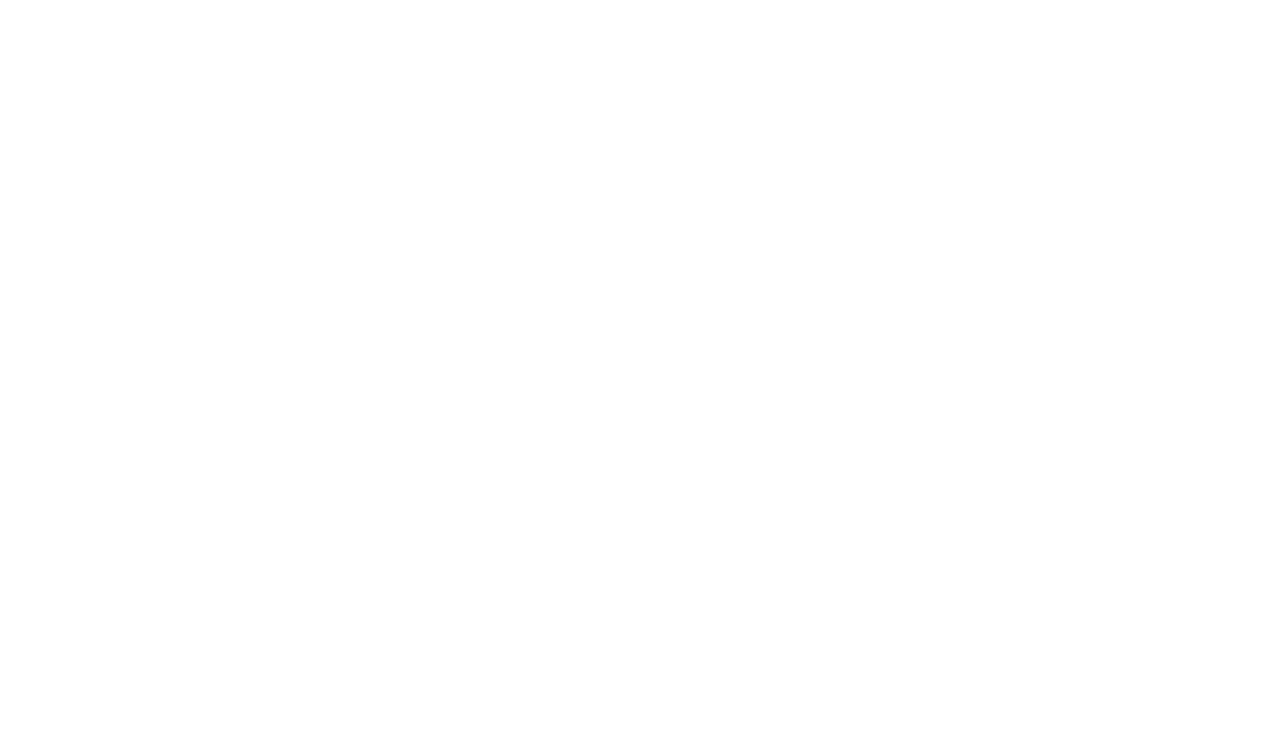
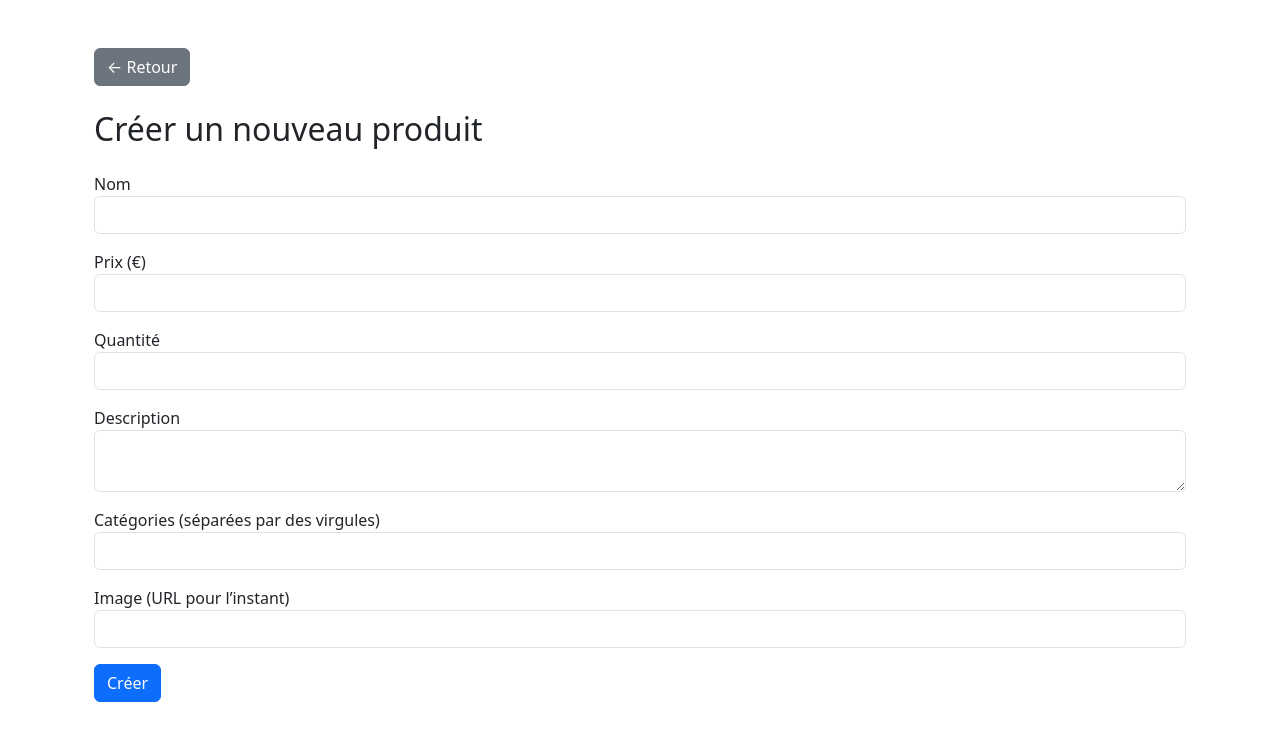
Before and after one commit to brolucas/GoltStars, a React (Vite) app in the folder GoltStars/front_end/: page /admin/create in a window 1280 px wide. Before the commit this address had no page. Shown: the top 740 px of the page. Built offline with nearby package versions, Linux system fonts and the light colour scheme.

Commit message:
administation des produits

```diff
--- a/GoltStars/front_end/src/App.jsx
+++ b/GoltStars/front_end/src/App.jsx
@@ -3,6 +3,8 @@
 import ProductDetails from './components/ProductDetails'
 import Paiement from './components/Paiement'
 import Confirmation from './components/Confirmation'
+import ProductCreate from './components/ProductCreate'
+import ProductEdit from './components/ProductEdit'
 
 function App() {
   return (
@@ -13,6 +15,8 @@
         <Route path="/produit/:id" element={<ProductDetails />} />
         <Route path="/paiement" element={<Paiement />} />
         <Route path="/confirmation" element={<Confirmation />} />
+        <Route path="/admin/create" element={<ProductCreate />} />
+        <Route path="/admin/edit/:id" element={<ProductEdit />} />
       </Routes>
     </div>
   )
--- /dev/null
+++ b/GoltStars/front_end/src/components/ProductCreate.jsx
@@ -0,0 +1,87 @@
+import { useState } from "react";
+import axios from "axios";
+import { useNavigate } from "react-router-dom";
+
+export default function ProductCreate() {
+  const [form, setForm] = useState({
+    name: "",
+    price: "",
+    quantity: "",
+    description: "",
+    categories: "",
+    image: ""
+  });
+
+  const [message, setMessage] = useState("");
+  const navigate = useNavigate();
+
+  const handleChange = (e) => {
+    const { name, value } = e.target;
+    setForm((prev) => ({ ...prev, [name]: value }));
+  };
+
+  const handleSubmit = async (e) => {
+    e.preventDefault();
+
+    const payload = {
+      ...form,
+      price: parseFloat(form.price),
+      quantity: parseInt(form.quantity),
+      categories: form.categories.split(",").map((cat) => cat.trim()),
+    };
+
+    try {
+      await axios.post("http://localhost:8000/api/products", payload);
+      setMessage("Produit créé avec succès !");
+      setTimeout(() => navigate("/"), 1500);
+    } catch (err) {
+      console.error(err);
+      setMessage("Erreur lors de la création.");
+    }
+  };
+
+  return (
+    <div className="container py-4">
+        <button className="btn btn-secondary mb-4" onClick={() => navigate('/')}>
+        ← Retour
+      </button>
+      <h2 className="mb-4">Créer un nouveau produit</h2>
+
+      <form onSubmit={handleSubmit}>
+        <div className="mb-3">
+          <label>Nom</label>
+          <input type="text" name="name" className="form-control" required onChange={handleChange} />
+        </div>
+
+        <div className="mb-3">
+          <label>Prix (€)</label>
+          <input type="number" name="price" className="form-control" required onChange={handleChange} />
+        </div>
+
+        <div className="mb-3">
+          <label>Quantité</label>
+          <input type="number" name="quantity" className="form-control" required onChange={handleChange} />
+        </div>
+
+        <div className="mb-3">
+          <label>Description</label>
+          <textarea name="description" className="form-control" required onChange={handleChange} />
+        </div>
+
+        <div className="mb-3">
+          <label>Catégories (séparées par des virgules)</label>
+          <input type="text" name="categories" className="form-control" onChange={handleChange} />
+        </div>
+
+        <div className="mb-3">
+          <label>Image (URL pour l’instant)</label>
+          <input type="text" name="image" className="form-control" onChange={handleChange} />
+        </div>
+
+        <button className="btn btn-primary" type="submit">Créer</button>
+      </form>
+
+      {message && <p className="mt-3">{message}</p>}
+    </div>
+  );
+}
--- a/GoltStars/front_end/src/components/ProductDetails.jsx
+++ b/GoltStars/front_end/src/components/ProductDetails.jsx
@@ -10,7 +10,7 @@
 
   return (
     <div className="container py-5">
-      <button className="btn btn-secondary mb-4" onClick={() => navigate(-1)}>
+      <button className="btn btn-secondary mb-4" onClick={() => navigate("/")}>
         ← Retour
       </button>
 
@@ -19,7 +19,7 @@
         <div
           className="position-relative"
           style={{
-            height: "400px",
+            height: "100%",
             overflow: "hidden",
             borderTopLeftRadius: "0.5rem",
             borderTopRightRadius: "0.5rem",
@@ -58,9 +58,7 @@
             <p className="fs-5 mb-1">
               <strong>Prix :</strong> {product.price} €
             </p>
-            <p className="text-muted">
-              <strong>Quantité disponible :</strong> {product.quantity}
-            </p>
+
           </div>
 
           <div className="d-grid col-md-4 mx-auto">
--- /dev/null
+++ b/GoltStars/front_end/src/components/ProductEdit.jsx
@@ -0,0 +1,68 @@
+import { useEffect, useState } from "react";
+import { useParams, useNavigate } from "react-router-dom";
+import axios from "axios";
+
+export default function ProductEdit() {
+  const { id } = useParams();
+  const navigate = useNavigate();
+
+  const [form, setForm] = useState(null);
+  const [message, setMessage] = useState("");
+
+/*  useEffect(() => {
+    axios.get(`http://localhost:8000/api/products/${id}`)
+      .then((res) => {
+        const p = res.data;
+        setForm({
+          name: p.name,
+          price: p.price,
+          quantity: p.quantity,
+          description: p.description,
+          categories: p.categories.join(", "),
+          image: p.image
+        });
+      })
+      .catch(() => setMessage("Erreur lors du chargement du produit."));
+  }, [id]);
+
+  const handleChange = (e) => {
+    const { name, value } = e.target;
+    setForm((prev) => ({ ...prev, [name]: value }));
+  };
+
+  const handleSubmit = async (e) => {
+    e.preventDefault();
+    const payload = {
+      ...form,
+      price: parseFloat(form.price),
+      quantity: parseInt(form.quantity),
+      categories: form.categories.split(",").map((c) => c.trim())
+    };
+
+    try {
+      await axios.put(`http://localhost:8000/api/products/${id}`, payload);
+      setMessage("Produit mis à jour !");
+      setTimeout(() => navigate("/"), 1500);
+    } catch (err) {
+      setMessage("Erreur lors de la mise à jour.");
+    }
+  };*/
+
+  if (!form) return <p className="text-center">Chargement...</p>;
+
+  return (
+    <div className="container py-4">
+      <h2 className="mb-4">Modifier le produit</h2>
+      <form onSubmit={handleSubmit}>
+        <input type="text" name="name" value={form.name} onChange={handleChange} className="form-control mb-3" placeholder="Nom" required />
+        <input type="number" name="price" value={form.price} onChange={handleChange} className="form-control mb-3" placeholder="Prix" required />
+        <input type="number" name="quantity" value={form.quantity} onChange={handleChange} className="form-control mb-3" placeholder="Quantité" required />
+        <textarea name="description" value={form.description} onChange={handleChange} className="form-control mb-3" placeholder="Description" required />
+        <input type="text" name="categories" value={form.categories} onChange={handleChange} className="form-control mb-3" placeholder="Catégories (séparées par virgule)" />
+        <input type="text" name="image" value={form.image} onChange={handleChange} className="form-control mb-3" placeholder="URL de l'image" />
+        <button type="submit" className="btn btn-warning">Mettre à jour</button>
+      </form>
+      {message && <p className="mt-3">{message}</p>}
+    </div>
+  );
+}
--- a/GoltStars/front_end/src/components/ProductList.jsx
+++ b/GoltStars/front_end/src/components/ProductList.jsx
@@ -37,6 +37,13 @@
   return (
     <div className="container py-5">
       {/* Intro */}
+       <button
+                    className="btn btn-outline-primary"
+                    onClick={() => navigate(`/admin/create`)}
+                    style={{ position: "absolute", top: "20px", right: "20px" }}
+                  >
+                   Administrateur
+                  </button>
       {/* SECTION HERO / INTRO */}
       <section className="text-center mb-5">
         <h1 className="display-4 fw-bold">✨ GoltStars – Le prestige sportif</h1>
@@ -92,7 +99,8 @@
               <div
                 className="position-relative"
                 style={{
-                  height: "100%",
+                  height: "500PX",
+                  width: "100%",
                   overflow: "hidden",
                   borderTopLeftRadius: "0.5rem",
                   borderTopRightRadius: "0.5rem",
@@ -112,7 +120,7 @@
                 </p>
                 <p className="text-center text-muted mb-2">
                   <strong>Prix :</strong> {product.price} €<br />
-                  <strong>Stock :</strong> {product.quantity}
+
                 </p>
                 <div className="d-grid mt-auto">
                   <button
@@ -120,6 +128,12 @@
                     onClick={() => navigate(`/produit/${product.id}`)}
                   >
                     Voir le produit
+                  </button>
+                  <button
+                    className="btn btn-outline-secondary mt-2"
+                    onClick={() => navigate(`/admin/edit/${product.id}`)}
+                    >
+                     ✏️ Modifier
                   </button>
                 </div>
               </div>
--- a/GoltStars/front_end/src/data/products.js
+++ b/GoltStars/front_end/src/data/products.js
@@ -3,7 +3,6 @@
     id: 1,
     name: "Maillot signé - Zinedine Zidane",
     price: 250,
-    quantity: 2,
     image: "/images/Zinedine_Zidane.png",
     categories: ["football", "collector", "français"],
     description: "Zizou. Le roi. Le mythe. À accrocher dans ton salon ou dans ton cœur.",
@@ -12,7 +11,7 @@
     id: 2,
     name: "Carte Légendaire - Sadio Mané",
     price: 180,
-    quantity: 4,
+
     image: "/images/mané.png",
     categories: ["football", "africain"],
     description: "Le lion de la Teranga rugit encore. Une carte rare pleine de puissance.",
@@ -21,7 +20,7 @@
     id: 3,
     name: "Édition Collector - Marquinhos LDC",
     price: 95,
-    quantity: 3,
+
     image: "/images/marquinhos.png",
     categories: ["basketball", "football", "psg"],
     description: "Pour les amoureux du PSG (et du beau jeu). Collector Ligue des Champions.",
@@ -30,7 +29,6 @@
     id: 4,
     name: "Carte Panini - Shai Gilgeous-Alexander",
     price: 120,
-    quantity: 7,
     image: "/images/Shai_Gileous_Alexander.png",
     categories: ["basketball", "canadien"],
     description: "Swag, skills & shoot. Le futur du basket dans ta poche.",
```
